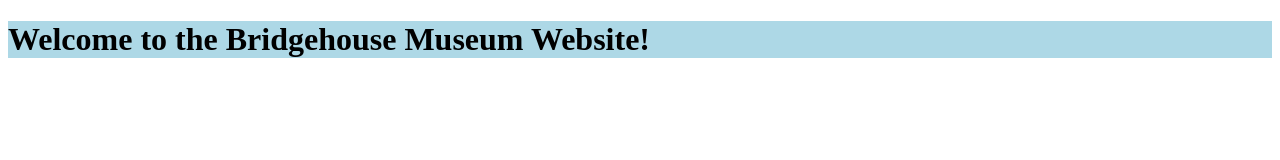
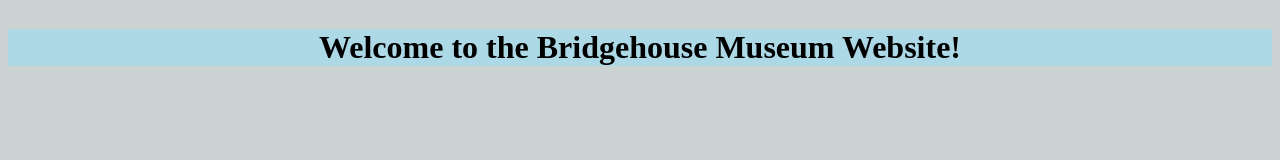
Before and after one commit to e-clawson/SBA-DOM, a plain HTML site: page index.html in a window 1280 px wide. Drawn offline with Linux system fonts and the light colour scheme.

Commit message:
fixed heading css

```diff
--- a/index.js
+++ b/index.js
@@ -8,14 +8,16 @@
 
 //selected title for page to ensure js was being read by index.html
 //sert it's backgronud to light blue
-let mainEl = document.querySelector("main")
-mainEl.style.backgroundColor = "lightblue";
+let title = document.querySelector("h1")
+title.style.backgroundColor = "lightblue";
+title.classList.add("flex-ctr");
+console.log(title)
 
 //created a nav element, created a query for the header,
 // and appended the navBar to the header element
 let navBar = document.createElement("nav")
 let headerEl = document.querySelector("header")
 headerEl.appendChild(navBar);
-
+navBar.classList.add("flex-around")
 
 // navBarTabs.forEach
--- a/styles.css
+++ b/styles.css
@@ -1,3 +1,15 @@
-:root {
-    --main-bg: yellow;
+body {
+    background-color:rgb(203, 210, 210);
 }
+
+.flex-ctr {
+    display: flex;
+    justify-content: center;
+    align-items: center;
+}
+
+.flex-around {
+    display: flex;
+    justify-content: space-around;
+    align-items: center;
+}
```
